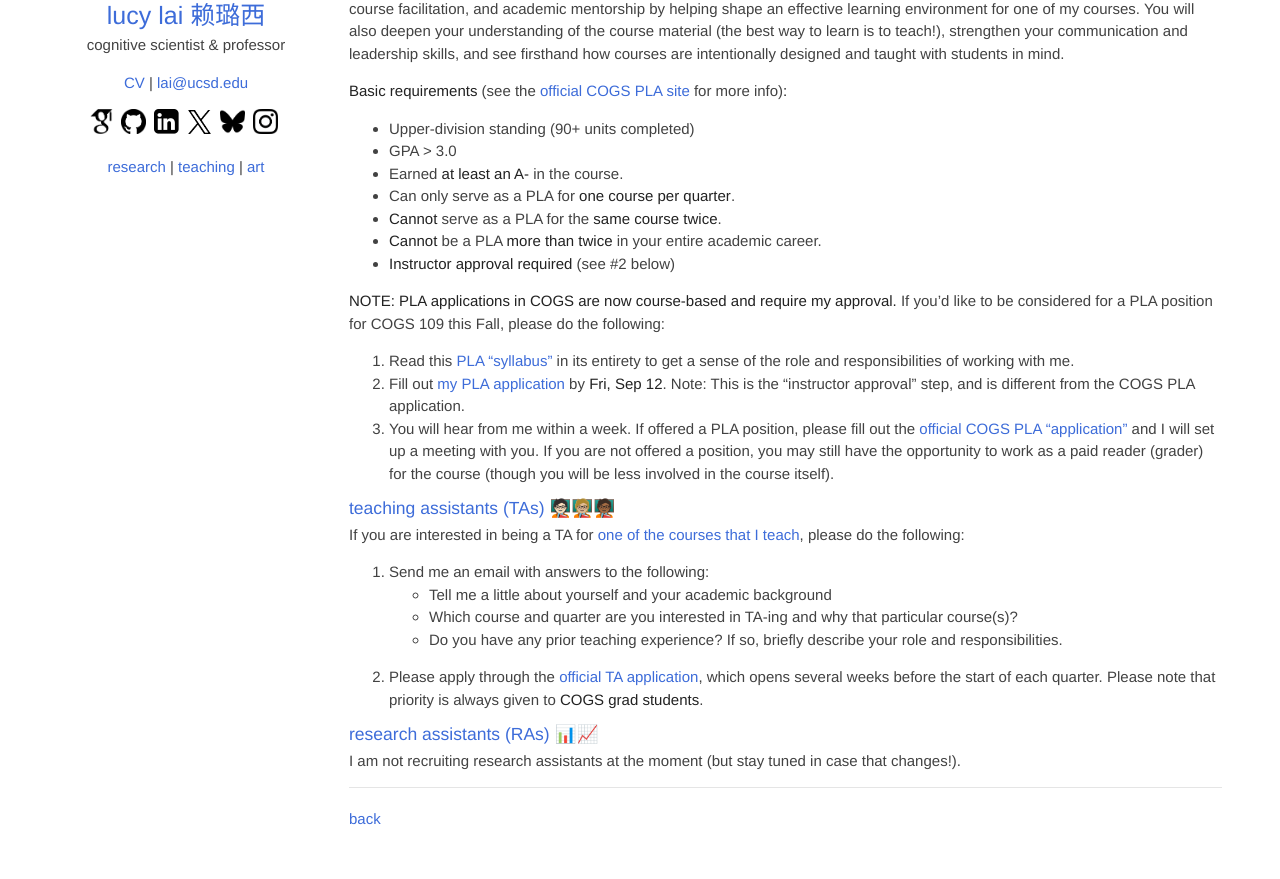
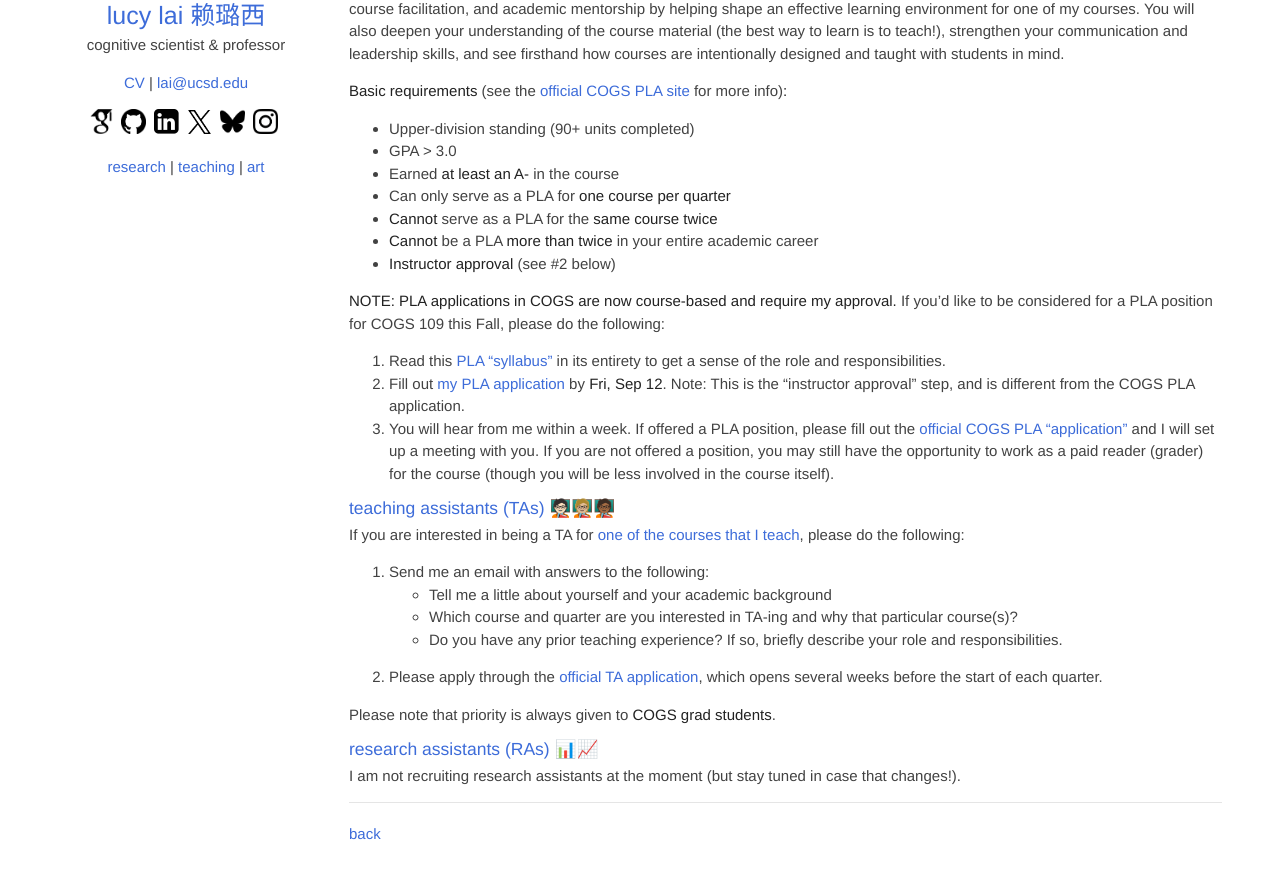
Before and after one commit to lucylai96/lucylai96.github.io, a Jekyll site: the page built from opps.md, in a window 1280 px wide and 1162 px high. Shown: the part 251-1130 px from the top of the window. Built offline with Jekyll 4.4.1, drawn with Linux system fonts in a browser that asks for light colours; our own code applies the rules of GitHub Pages for plain Markdown files.

Commit message:
Update opps.md

```diff
--- a/opps.md
+++ b/opps.md
@@ -4,31 +4,33 @@
 On this page, I'll post any current open oppourtunities to work with me as a TA, PLA (formerly IA), or RA (research assistants).
 
 ### peer learning assistants (PLAs) 👥💭
-🚨📢 **I am looking for up to 3 PLAs this Fall '25 quarter for [COGS 109: Modeling and Data Analysis](https://docs.google.com/document/d/1SdpRRqtwHRpUCxthoSMRfS8kZEPTlqgsQaZ8pjTMwKE/edit?usp=sharing).**
+🚨📢 **I am looking for up to 3 PLAs this Fall '25 quarter for [COGS 109: Modeling and Data Analysis](https://docs.google.com/document/d/1SdpRRqtwHRpUCxthoSMRfS8kZEPTlqgsQaZ8pjTMwKE/edit?usp=sharing){:target="_blank"}.**
 
 Whether you end up in academia or industry, you will likely encounter opportunities to teach, mentor, or support others. The PLA role a structured way to practice these skills. Under my guidance, you will gain hands-on experience in evidence-based pedagogy, course facilitation, and academic mentorship by helping shape an effective learning environment for one of my courses. You will also deepen your understanding of the course material (the best way to learn is to teach!), strengthen your communication and leadership skills, and see firsthand how courses are intentionally designed and taught with students in mind.
 
-**Basic requirements** (see the [official COGS PLA site](https://cogsci.ucsd.edu/undergraduates/student-resources/ia.html) for more info)**:**
+**Basic requirements** (see the [official COGS PLA site](https://cogsci.ucsd.edu/undergraduates/student-resources/ia.html){:target="_blank"} for more info)**:**
 * Upper-division standing (90+ units completed)
 * GPA > 3.0
-* Earned **at least an A-** in the course.
-* Can only serve as a PLA for **one course per quarter**.
-* **Cannot** serve as a PLA for the **same course twice**.
-* **Cannot** be a PLA **more than twice** in your entire academic career.
-* **Instructor approval required** (see #2 below)
+* Earned **at least an A-** in the course
+* Can only serve as a PLA for **one course per quarter**
+* **Cannot** serve as a PLA for the **same course twice**
+* **Cannot** be a PLA **more than twice** in your entire academic career
+* **Instructor approval** (see #2 below)
 
 **NOTE: PLA applications in COGS are now course-based and require my approval.** If you’d like to be considered for a PLA position for COGS 109 this Fall, please do the following:
-1. Read this [PLA "syllabus"](https://docs.google.com/document/d/15gANVvomvQle8RsERJd59eQBw42BnHl-q4xsdVKCUc4/edit?usp=sharing) in its entirety to get a sense of the role and responsibilities of working with me.
-3. Fill out [my PLA application](https://docs.google.com/forms/d/e/1FAIpQLSept59lwQhmjiuiqTEeHwgudheXXVRg6NShJYThDWoa9Kbjjg/viewform?usp=sharing&ouid=113612539407126073694) by **Fri, Sep 12**. Note: This is the "instructor approval" step, and is different from the COGS PLA application.
-4. You will hear from me within a week. If offered a PLA position, please fill out the [official COGS PLA "application"](https://academicaffairs.ucsd.edu/Modules/ASES/Admin/ManageCampaign.aspx?id=6219) and I will set up a meeting with you. If you are not offered a position, you may still have the opportunity to work as a paid reader (grader) for the course (though you will be less involved in the course itself).
+1. Read this [PLA "syllabus"](https://docs.google.com/document/d/15gANVvomvQle8RsERJd59eQBw42BnHl-q4xsdVKCUc4/edit?usp=sharing){:target="_blank"} in its entirety to get a sense of the role and responsibilities.
+3. Fill out [my PLA application](https://docs.google.com/forms/d/e/1FAIpQLSept59lwQhmjiuiqTEeHwgudheXXVRg6NShJYThDWoa9Kbjjg/viewform?usp=sharing&ouid=113612539407126073694){:target="_blank"} by **Fri, Sep 12**. Note: This is the "instructor approval" step, and is different from the COGS PLA application.
+4. You will hear from me within a week. If offered a PLA position, please fill out the [official COGS PLA "application"](https://academicaffairs.ucsd.edu/Modules/ASES/Admin/ManageCampaign.aspx?id=6219){:target="_blank"} and I will set up a meeting with you. If you are not offered a position, you may still have the opportunity to work as a paid reader (grader) for the course (though you will be less involved in the course itself).
 
 ### teaching assistants (TAs) 🧑🏻‍🏫🧑🏼‍🏫🧑🏾‍🏫
-If you are interested in being a TA for [one of the courses that I teach](https://lucylai.com/teaching.html), please do the following:
+If you are interested in being a TA for [one of the courses that I teach](https://lucylai.com/teaching.html){:target="_blank"}, please do the following:
 1. Send me an email with answers to the following:
   - Tell me a little about yourself and your academic background
   - Which course and quarter are you interested in TA-ing and why that particular course(s)?
   - Do you have any prior teaching experience? If so, briefly describe your role and responsibilities.
-2. Please apply through the [official TA application](https://cogsci.ucsd.edu/graduates/teaching-assistants/index.html), which opens several weeks before the start of each quarter. Please note that priority is always given to **COGS grad students**.
+2. Please apply through the [official TA application](https://cogsci.ucsd.edu/graduates/teaching-assistants/index.html){:target="_blank"}, which opens several weeks before the start of each quarter.
+
+Please note that priority is always given to **COGS grad students**.
 
 ### research assistants (RAs) 📊📈
 I am not recruiting research assistants at the moment (but stay tuned in case that changes!).
```
